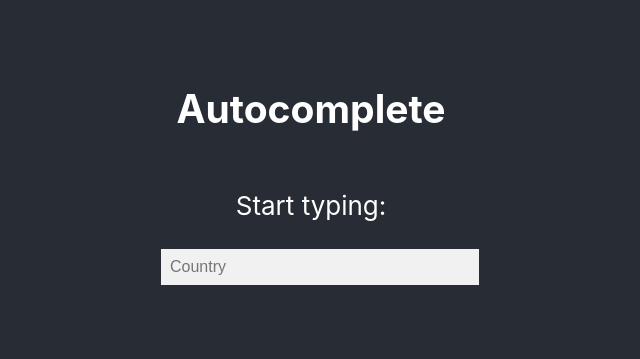
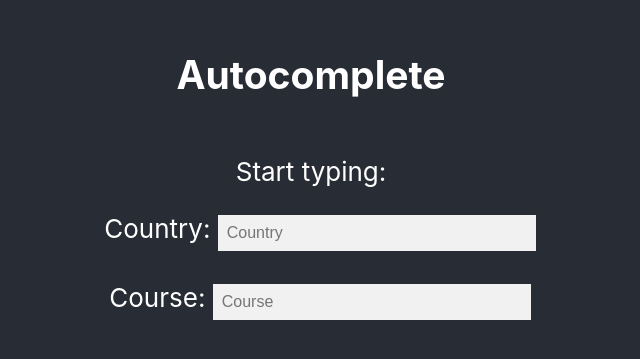
Before and after one commit to pasechnik/react-auto-complete, a React (Create React App) app: page / in a window 1280 px wide. Shown: the part 231-590 px from the top of the page, without its empty margins (329-969 px from the left). Built offline with nearby package versions, Linux system fonts and the light colour scheme.

Commit message:
added props and different api calls

```diff
--- a/package.json
+++ b/package.json
@@ -10,6 +10,7 @@
         "@testing-library/react": "^9.3.2",
         "@testing-library/user-event": "^7.1.2",
         "@welldone-software/why-did-you-render": "^4.2.5",
+        "contentful": "^7.14.4",
         "lodash.debounce": "^4.0.8",
         "react": "^16.13.1",
         "react-dom": "^16.13.1",
--- a/src/App.css
+++ b/src/App.css
@@ -37,7 +37,8 @@ input[type='text']:focus {
 }
 
 .no-hints {
-    color: #999;
+    /* background-color: #282c34; */
+    /* color: #999; */
     padding: 0.5rem;
 }
 
--- a/src/App.js
+++ b/src/App.js
@@ -1,14 +1,16 @@
 import React from 'react';
 import './App.css';
 import loadable from '@loadable/component';
-import { fetchHints } from './AutoComplete/actions';
+import { fetchCountries, fetchCourses } from './AutoComplete/actions';
+
+// import { AutoComplete } from './AutoComplete/AutoComplete';
 
 function Fallback() {
     return <div>Loading...</div>;
 }
 
-const AsyncPage = loadable((props) => import(`./AutoComplete/AutoComplete`), {
-    cacheKey: (props) => props.fetchHints,
+const AsyncPage = loadable(() => import(`./AutoComplete/AutoComplete`), {
+    cacheKey: (props) => props.id,
     fallback: <Fallback />,
 });
 
@@ -16,7 +18,11 @@ function App() {
     return (
         <div className="App">
             <header className="App-header">
-                <AsyncPage fetchHints={fetchHints} />
+                <h2>Autocomplete</h2>
+                <p>Start typing:</p>
+                <AsyncPage fetchHints={fetchCountries} label={'Country'} id="country" />
+                <br />
+                <AsyncPage fetchHints={fetchCourses} label={'Course'} id="course" />
             </header>
         </div>
     );
--- a/src/AutoComplete/AutoComplete.js
+++ b/src/AutoComplete/AutoComplete.js
@@ -6,6 +6,8 @@ import logo from '../logo.svg';
 
 export class AutoComplete extends React.Component {
     static propTypes = {
+        id: PropTypes.string.isRequired,
+        label: PropTypes.string.isRequired,
         fetchHints: PropTypes.func.isRequired,
     };
 
@@ -188,23 +190,25 @@ export class AutoComplete extends React.Component {
 
     render() {
         const { active, hints, showHints, input, isLoading } = this.state;
+        const { label, id } = this.props;
 
         return (
             <>
-                <h2>Autocomplete</h2>
-                <p>Start typing:</p>
+                <label htmlFor={`id${id}`}>
+                    {`${label}: `}
                     <div className="autocomplete">
                         <input
                             type="text"
-                        name="myCountry"
+                            id={id}
+                            name={`id${id}`}
                             onChange={this.onChange}
                             onKeyDown={this.onKeyDown}
                             value={input}
-                        placeholder="Country"
+                            placeholder={label}
                             autoComplete="off"
                         />
 
-                    {showHints && hints.length > 0 && (
+                        {showHints && (
                             <ul className="hints">
                                 {hints.map((hint, index) => {
                                     let className;
@@ -226,26 +230,36 @@ export class AutoComplete extends React.Component {
                                     }
 
                                     return (
-                                    <li className={className} key={hint} onClick={this.onHintClick}>
+                                        <li
+                                            className={className}
+                                            key={hint}
+                                            onClick={this.onHintClick}
+                                        >
                                             {hint}
                                         </li>
                                     );
                                 })}
-                        </ul>
-                    )}
 
-                    {showHints && hints.length === 0 && (
+                                {hints.length === 0 && (
                                     <div className="no-hints">
                                         <em>Sorry, there is no overlap</em>
                                     </div>
                                 )}
+                            </ul>
+                        )}
+
                         {isLoading === true && (
+                            <ul className="hints">
+                                <li>
                                     <div className="no-hints">
                                         <img src={logo} className="loading-logo" alt="loading" />
                                         <em> Loading ... </em>
                                     </div>
+                                </li>
+                            </ul>
                         )}
                     </div>
+                </label>
             </>
         );
     }
--- a/src/AutoComplete/actions.js
+++ b/src/AutoComplete/actions.js
@@ -1,15 +1,40 @@
+import { createClient } from 'contentful';
 import { countries } from './countries';
 
-export async function fetchHints(q) {
+const SPACE_ID = '1zz6y1zaq1dm';
+const ACCESS_TOKEN = 'TcZ1SwPOIyg15U2zupq5nLE4i0dg7NdOsfMDBNfQTmg';
+const client = createClient({
+    space: SPACE_ID,
+    accessToken: ACCESS_TOKEN,
+});
+
+export async function fetchCourses(q) {
+    try {
+        const response = await client.getEntries({
+            content_type: 'courses',
+            query: q,
+        });
+        return response.items.map((f) => f.fields.title);
+    } catch (err) {
+        console.error(err);
+        return [];
+    }
+}
+
+export async function fetchApi(q) {
+    // it can be a remote fetch request like the following
+    const response = await fetch(`https://api.com/v1/ticker/?limit=10`);
+    const json = await response.json();
+
+    console.log(json);
+    return json;
+}
+
+export async function fetchCountries(q) {
     // simulate network latency
     await delay(Math.random() * 800);
 
-    // it can be a remote fetch request like the following
-    //    // const response = await fetch(`https://api.com/v1/ticker/?limit=10`);
-    //    // const json = await response.json();
-    //    // return json
-
-    // or local search
+    // do local search
     return countries.filter((country) => country.toLowerCase().indexOf(q.toLowerCase()) > -1);
 }
 
```
Also changed, not shown: 1 other file (tests, documents, lock files or other folders). Lines whose indentation alone changed are shown as unchanged.
